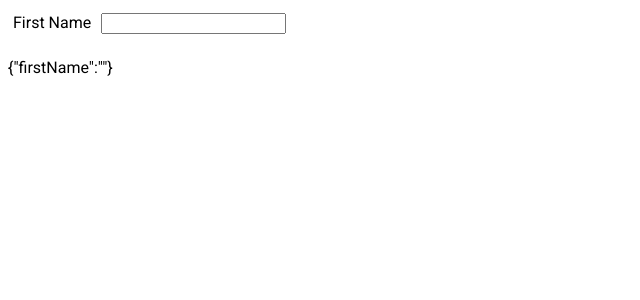
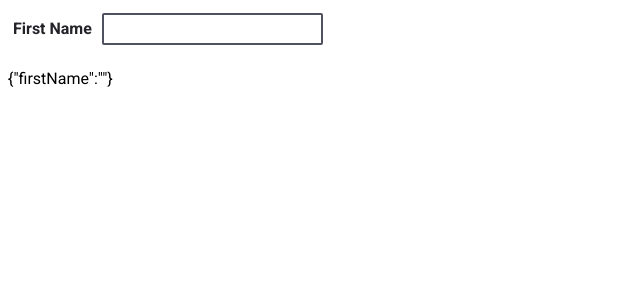
Before and after one commit to sfallmann/jsonforms, a Vue app: page / in a window 1280 px wide. Shown: the top 300 px of the page, without its empty margins (0-640 px from the left). Built offline with nearby package versions, Linux system fonts and the light colour scheme.

Commit message:
Simplified ObjectProperty child component property bindings Simplified StringProperty child component property bindings Added more styles to TextInput.scss Added color platette variables into _variables.scss Import both global scss files into TextInput.stories.js

```diff
--- a/src/components/controls/TextInput/TextInput.scss
+++ b/src/components/controls/TextInput/TextInput.scss
@@ -1,7 +1,21 @@
+@import "../../../scss/_variables";
+
 .text-input {
   padding: .5rem;
 }
 
 .text-input__label {
   padding-right: 1rem;
+  font-weight: 700;
+  color: darken($primary, 20%);
 }
+
+.text-input__control {
+  border: .2rem solid $primary;
+  padding: .5rem;
+  font-size: 1.6rem;
+  border-radius: .2rem;
+  &:focus {
+    border-color: $primary-highlight;
+  }
+}
--- a/src/components/properties/ObjectProperty/ObjectProperty.vue
+++ b/src/components/properties/ObjectProperty/ObjectProperty.vue
@@ -5,12 +5,8 @@
       v-bind:is="`p-${getProperty(name).type.toLowerCase()}`"
       :key="getProperty(name).type + '-' + index"
       :value.sync="formData[name]"
-      :title="getProperty(name).title"
-      :description="getProperty(name).description"
-      :min-length="getProperty(name).minLength"
-      :max-length="getProperty(name).maxLength"
-      :pattern="getProperty(name).pattern"
-      :format="getProperty(name).format"
+      v-bind="getProperty(name)"
+      :options="getOptions(name)"
     />
   </component>
 </template>
@@ -38,7 +34,7 @@ export default {
       type: String,
       default: ""
     },
-    displayOptions: {
+    options: {
       type: Object,
       default: _ => ({})
     },
@@ -73,6 +69,9 @@ export default {
     getProperty(name) {
       return this.properties[name];
     },
+    getOptions() {
+      return this.options[name];
+    },
     mapNamesToValues() {
       // TODO : Expand conditions beyond string and object types
       for (let name of this.propertyNames) {
--- a/src/components/properties/StringProperty/StringProperty.vue
+++ b/src/components/properties/StringProperty/StringProperty.vue
@@ -3,22 +3,13 @@
     @input="eventHandler($event, 'input')"
     @change="eventHandler($event, 'change')"
     @blur="eventHandler($event, 'blur')"
+    @focus="eventHandler($event, 'focus')"
     :label="title"
+    v-bind="options"
   />
 </template>
 <script>
 import TextInput from "../../controls/TextInput/TextInput";
-
-// v-for="(name, index) in propertyNames"
-// v-bind:is="getProperty(name).type"
-// :key="getProperty(name).type + '-' + index"
-// :value.sync="formData[name]"
-// :title="getProperty(name).title"
-// :description="getProperty(name).description"
-// :min-length="getProperty(name).minLength"
-// :max-length="getProperty(name).maxLength"
-// :pattern="getProperty(name).pattern"
-// :format="getProperty(name).format"
 
 export default {
   name: "p-string",
@@ -30,6 +21,10 @@ export default {
     title: {
       type: String,
       default: ""
+    },
+    options: {
+      type: Object,
+      default: _ => ({})
     }
   },
   components: {
--- /dev/null
+++ b/src/scss/_variables.scss
@@ -0,0 +1,5 @@
+// color palette
+$primary: #505160;
+$primary-highlight: #68829E;
+$secondary: #598234;
+$secondary-highlight: #AEBD38;
```
Also changed, not shown: 2 other files (tests, documents, lock files or other folders).
